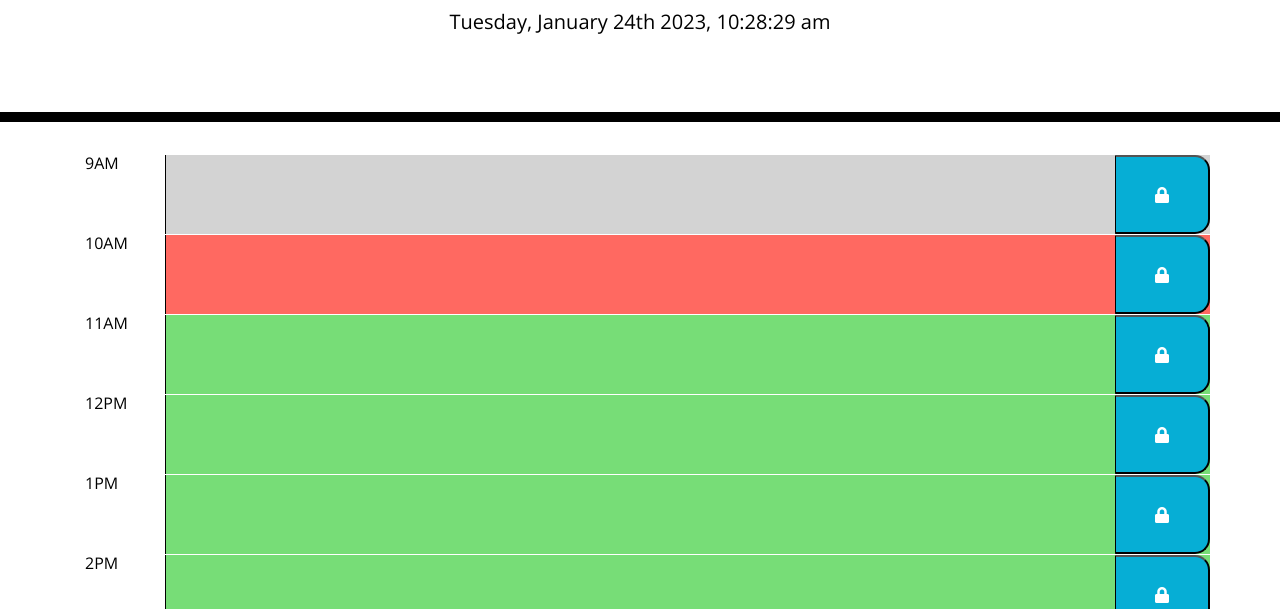
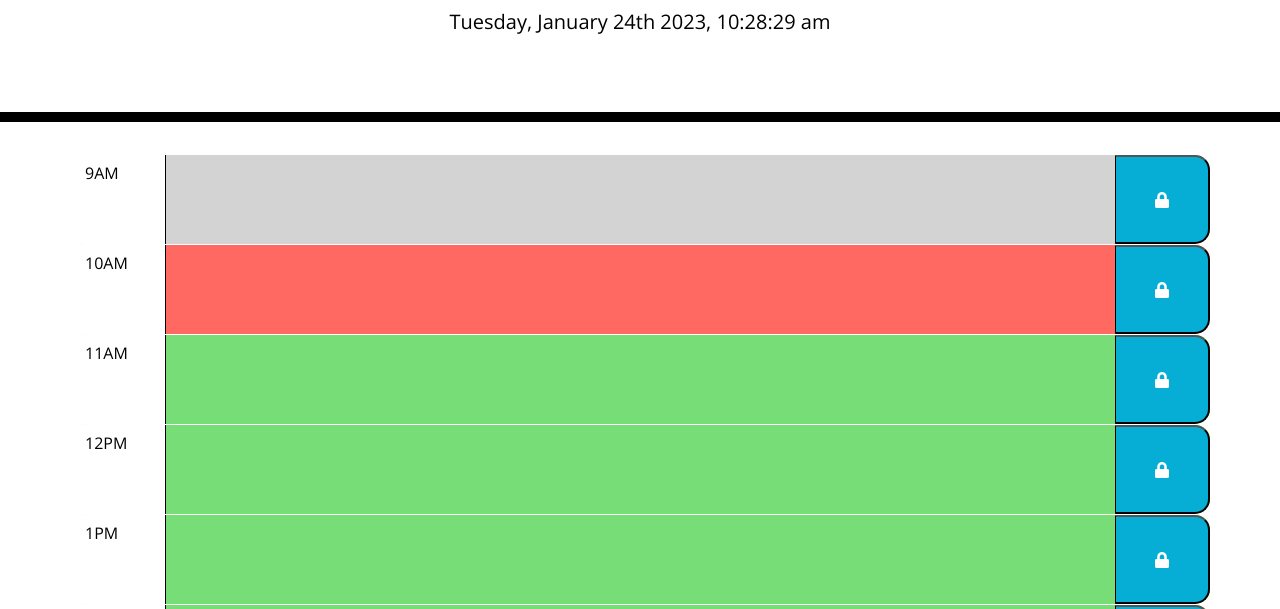
Before and after one commit to amiekisiak/workday-calendar, a plain HTML site: page starter/index.html in a window 1280 px wide. Shown: the part 182-791 px from the top of the page. Drawn offline with nearby package versions, Linux system fonts and the light colour scheme.

Commit message:
added changes to html file

```diff
--- a/starter/style.css
+++ b/starter/style.css
@@ -28,17 +28,21 @@ textarea {
 .time-block-description {
   text-align: center;
 
+
+
 }
 
 .row {
+  display: flex;
+  height: 90px;
   white-space: pre-wrap;
-  height: 80px;
   border-top: 1px solid white;
-
+  border-radius: 15px;
 }
 
 .hour {
   background-color: #ffffff;
+  padding-top: 10px;
   color: #000000;
 
 }
```
Also changed, not shown: 1 other file.
